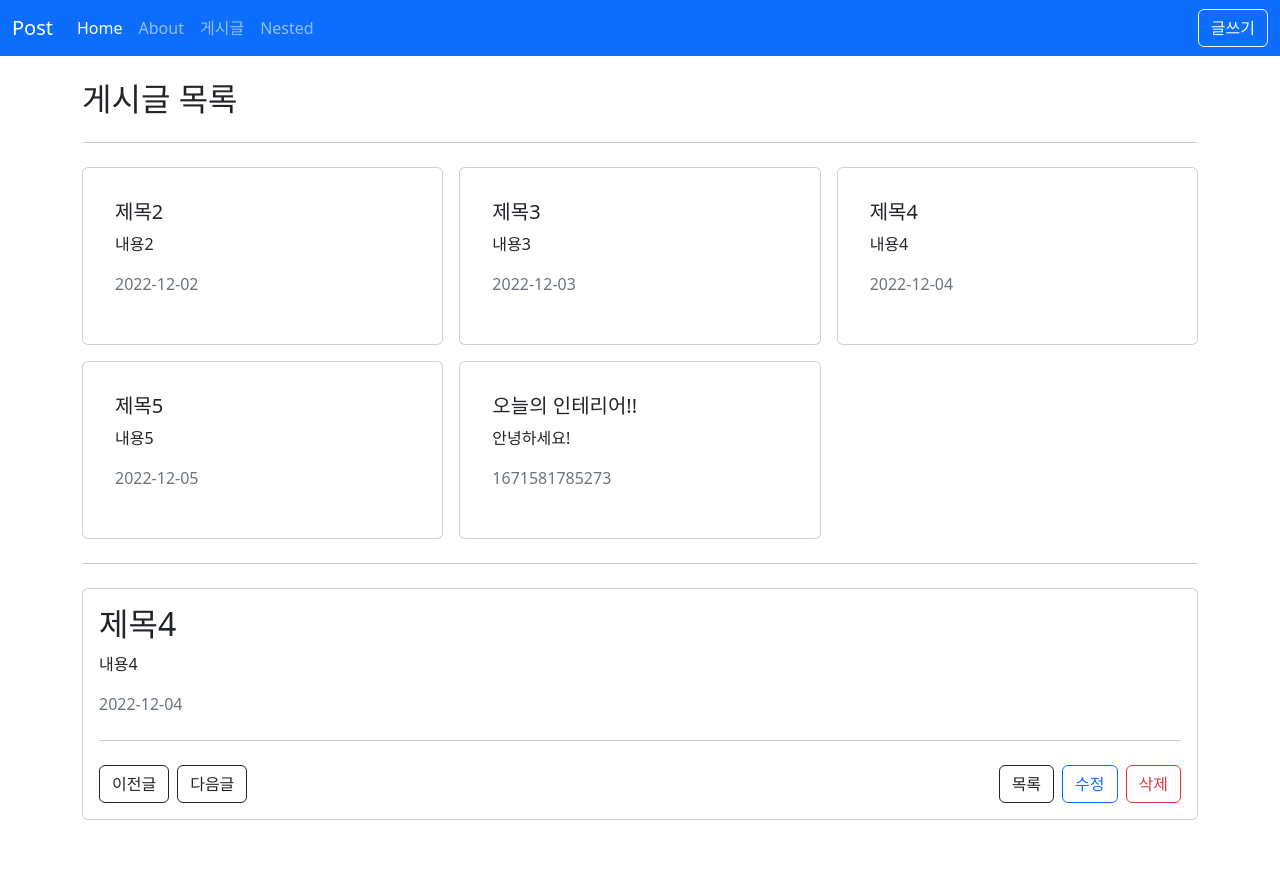
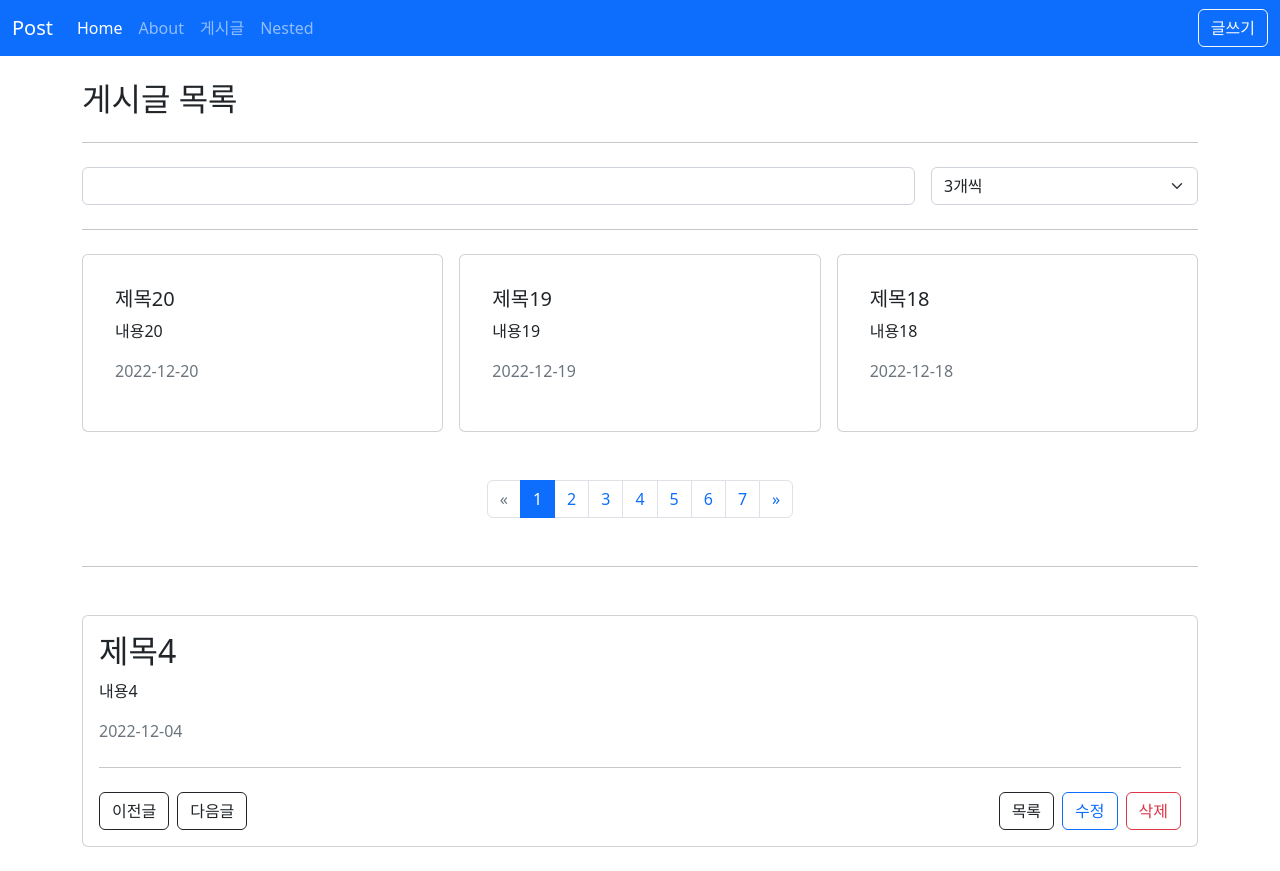
Before and after one commit to SianEl/Basic_vue, a Vue app: page /posts in a window 1280 px wide. Before the commit the page ends 844 px from the top, so only its background shows below. Built offline with nearby package versions, Linux system fonts and the light colour scheme; data requests are answered from the project's data file.

Commit message:
filter & order

```diff
--- a/db.json
+++ b/db.json
@@ -1,34 +1,25 @@
 {
   "posts": [
-    {
-      "id": 2,
-      "title": "제목2",
-      "content": "내용2",
-      "createdAt": "2022-12-02"
-    },
-    {
-      "id": 3,
-      "title": "제목3",
-      "content": "내용3",
-      "createdAt": "2022-12-03"
-    },
-    {
-      "id": 4,
-      "title": "제목4",
-      "content": "내용4",
-      "createdAt": "2022-12-04"
-    },
-    {
-      "id": 5,
-      "title": "제목5",
-      "content": "내용5",
-      "createdAt": "2022-12-05"
-    },
-    {
-      "title": "오늘의 인테리어!!",
-      "content": "안녕하세요!",
-      "createdAt": 1671581785273,
-      "id": 6
-    }
+    { "id": 1, "title": "제목1", "content": "내용1", "createdAt": "2022-12-01"},
+    { "id": 2, "title": "제목2", "content": "내용2", "createdAt": "2022-12-02"},
+    { "id": 3, "title": "제목3", "content": "내용3", "createdAt": "2022-12-03"},
+    { "id": 4, "title": "제목4", "content": "내용4", "createdAt": "2022-12-04"},
+    { "id": 5, "title": "제목5", "content": "내용5", "createdAt": "2022-12-05"},
+    { "id": 6, "title": "제목6", "content": "내용6", "createdAt": "2022-12-06"},
+    { "id": 7, "title": "제목7", "content": "내용7", "createdAt": "2022-12-07"},
+    { "id": 8, "title": "제목8", "content": "내용8", "createdAt": "2022-12-08"},
+    { "id": 9, "title": "제목9", "content": "내용9", "createdAt": "2022-12-09"},
+    { "id": 10, "title": "제목10", "content": "내용10", "createdAt": "2022-12-10"},
+    { "id": 11, "title": "제목11", "content": "내용11", "createdAt": "2022-12-11"},
+    { "id": 12, "title": "제목12", "content": "내용12", "createdAt": "2022-12-12"},
+    { "id": 13, "title": "제목13", "content": "내용13", "createdAt": "2022-12-13"},
+    { "id": 14, "title": "제목14", "content": "내용14", "createdAt": "2022-12-14"},
+    { "id": 15, "title": "제목15", "content": "내용15", "createdAt": "2022-12-15"},
+    { "id": 16, "title": "제목16", "content": "내용16", "createdAt": "2022-12-16"},
+    { "id": 17, "title": "제목17", "content": "내용17", "createdAt": "2022-12-17"},
+    { "id": 18, "title": "제목18", "content": "내용18", "createdAt": "2022-12-18"},
+    { "id": 19, "title": "제목19", "content": "내용19", "createdAt": "2022-12-19"},
+    { "id": 20, "title": "제목20", "content": "내용20", "createdAt": "2022-12-20"}
+
   ]
 }
--- a/src/api/posts.js
+++ b/src/api/posts.js
@@ -2,8 +2,8 @@ import axios from 'axios';
 
 // axios
 
-export function getPosts() {
-  return axios.get('http://localhost:5000/posts');
+export function getPosts(params) {
+  return axios.get('http://localhost:5000/posts', { params });
 }
 
 export function getPostById(id) {
--- a/src/views/posts/PostListView.vue
+++ b/src/views/posts/PostListView.vue
@@ -1,6 +1,21 @@
 <template>
   <div>
     <h2>게시글 목록</h2>
+    <hr class="my-4" />
+    <form @submit.prevent>
+      <div class="row g-3">
+        <div class="col">
+          <input v-model="params.title_like" type="text" class="form-control" />
+        </div>
+        <div class="col-3">
+          <select v-model="params._limit" class="form-select">
+            <option value="3">3개씩</option>
+            <option value="6">6개씩</option>
+            <option value="9">9개씩</option>
+          </select>
+        </div>
+      </div>
+    </form>
     <hr class="my-4" />
     <div class="row g-3">
       <div v-for="post in posts" :key="post.id" class="col-4">
@@ -12,7 +27,44 @@
         ></PostItem>
       </div>
     </div>
-    <hr class="my-4" />
+    <nav class="mt-5" aria-label="Page navigation example">
+      <ul class="pagination justify-content-center">
+        <li class="page-item" :class="{ disabled: !(params._page > 1) }">
+          <a
+            class="page-link"
+            href="#"
+            aria-label="Previous"
+            @click.prevent="--params._page"
+          >
+            <span aria-hidden="true">&laquo;</span>
+          </a>
+        </li>
+        <li
+          v-for="page in pageCount"
+          :key="page"
+          class="page-item"
+          :class="{ active: params._page === page }"
+        >
+          <a class="page-link" href="#" @click.prevent="params._page = page">
+            {{ page }}
+          </a>
+        </li>
+        <li
+          class="page-item"
+          :class="{ disabled: !(params._page < pageCount) }"
+        >
+          <a
+            class="page-link"
+            href="#"
+            aria-label="Next"
+            @click.prevent="++params._page"
+          >
+            <span aria-hidden="true">&raquo;</span>
+          </a>
+        </li>
+      </ul>
+    </nav>
+    <hr class="my-5" />
     <AppCard>
       <PostDetailView :id="4"></PostDetailView>
     </AppCard>
@@ -23,12 +75,26 @@
 import PostItem from '@/components/practice/posts/PostItem.vue';
 import PostDetailView from '@/views/posts/PostDetailView.vue';
 import AppCard from '@/components/practice/AppCard.vue';
-import { ref } from 'vue';
+import { ref, computed, watchEffect } from 'vue';
 import { getPosts } from '@/api/posts';
 import { useRouter } from 'vue-router';
 
 const router = useRouter();
 const posts = ref([]);
+
+const params = ref({
+  _sort: 'createdAt',
+  _order: 'desc',
+  _page: 1,
+  _limit: 3,
+  title_like: '',
+});
+
+//pagination
+const totalCount = ref(0);
+const pageCount = computed(() => {
+  return Math.ceil(totalCount.value / params.value._limit);
+});
 
 const fetchPosts = async () => {
   try {
@@ -39,14 +105,16 @@ const fetchPosts = async () => {
     //   .catch(error => {
     //     console.log('error', error);
     //   });
-    const { data } = await getPosts();
+    const { data, headers } = await getPosts(params.value);
     posts.value = data;
+    totalCount.value = headers['x-total-count'];
     // ({data: posts.value} = await getPosts())
   } catch (error) {
     console.error(error);
   }
 };
-fetchPosts();
+watchEffect(fetchPosts); // 콜백함수(fetchPosts)안에 있는 반응형 데이터가 변경되는 것을 감지해 다시 호출
+// fetchPosts();
 const goPage = id => {
   // router.push(`/posts/${id}`);
   router.push({
```
